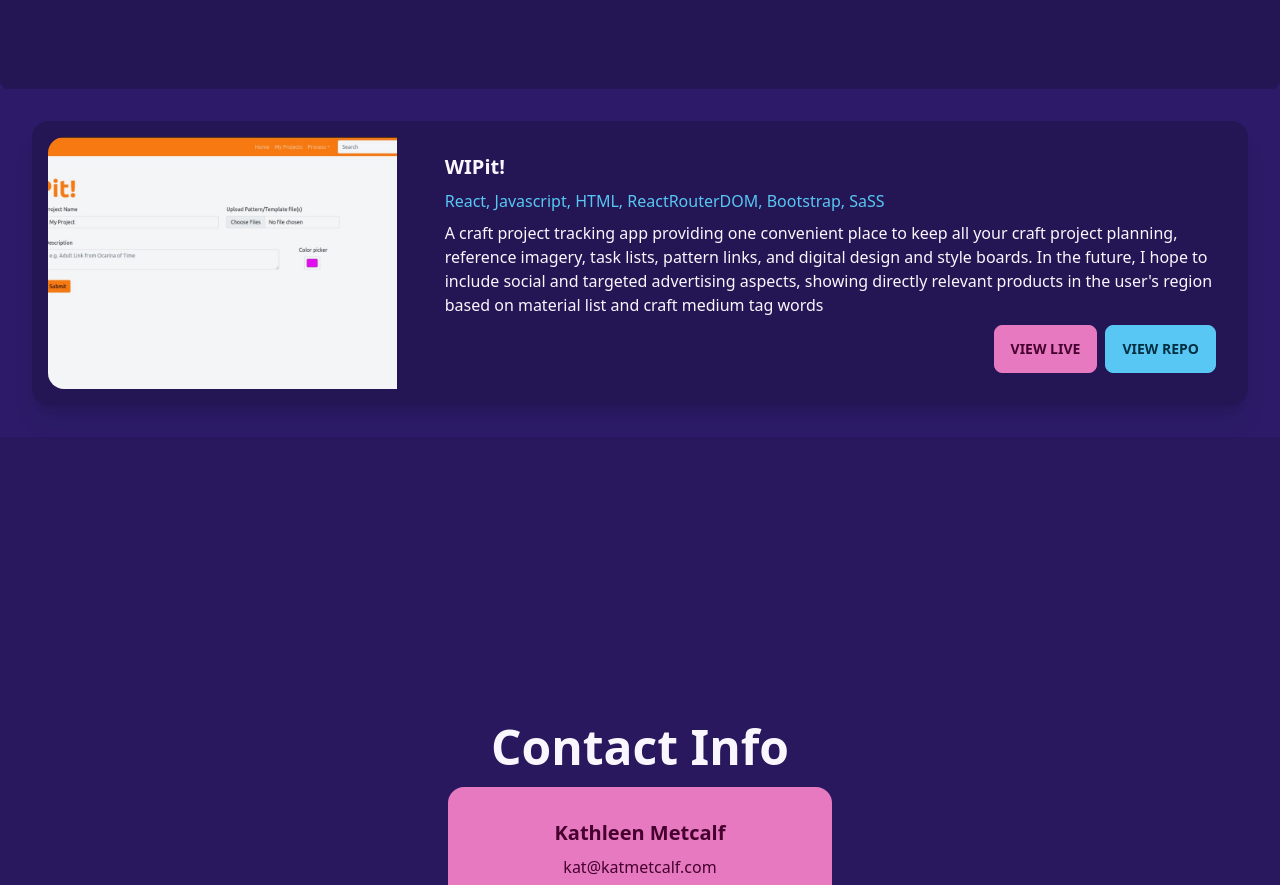
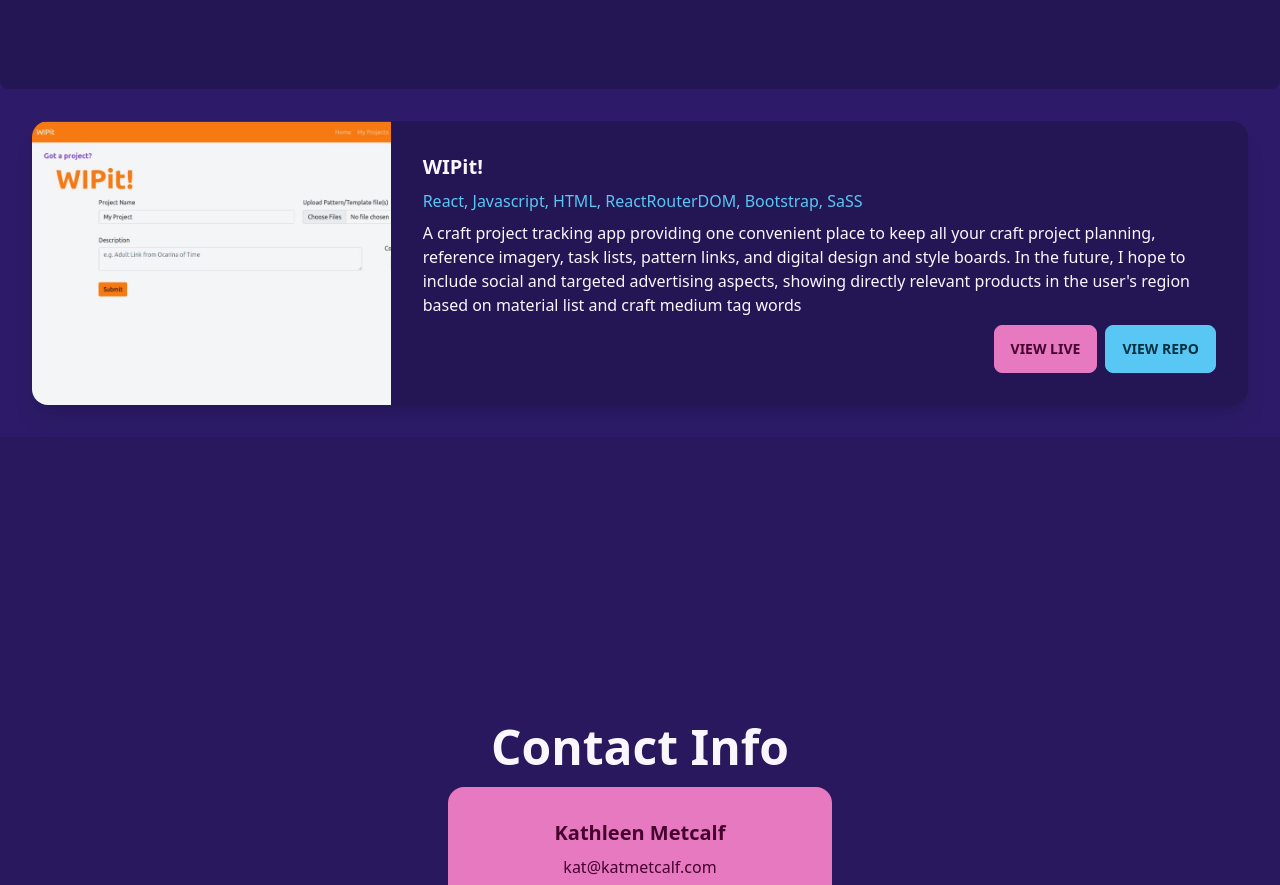
Before and after one commit to kemetcalf/portfolio-2023, a React (Create React App) app: page / in a window 1280 px wide. Shown: the part 1400-2285 px from the top of the page. Built offline with nearby package versions, Linux system fonts and the light colour scheme.

Commit message:
ProjectCard image formatting

```diff
--- a/src/Components/ProjectCard.jsx
+++ b/src/Components/ProjectCard.jsx
@@ -3,8 +3,12 @@ export default function ProjectCard(props) {
 	return (
 		<div id={id} className="p-8">
 			<div className="card lg:card-side bg-base-300 shadow-xl">
-				<figure className="m-4">
-					<img src={image} alt="Album" className="min-h-full w-full" />
+				<figure>
+					<img
+						src={image}
+						alt="App form screenshot"
+						className="h-full object-left-top"
+					/>
 				</figure>
 				<div className="card-body">
 					<h2 className="card-title">{title}</h2>
```
